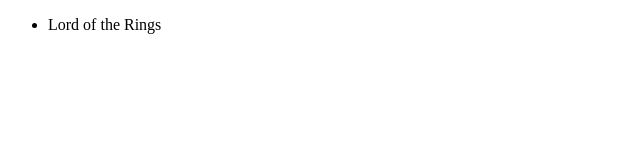
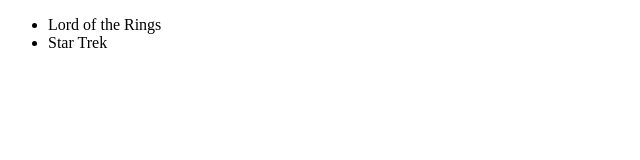
Before and after one commit to ultrox/git-seq, a plain HTML site: page index.html in a window 1280 px wide. Shown: the full height of the page, 0-640 px from the left. Drawn offline with Linux system fonts and the light colour scheme.

Commit message:
2. Add Star Trek

```diff
--- a/index.html
+++ b/index.html
@@ -8,6 +8,7 @@
     <body>
       <ul>
         <li>Lord of the Rings</li>
+        <li>Star Trek</li>
       </ul>
     </body>
   </html>
```
